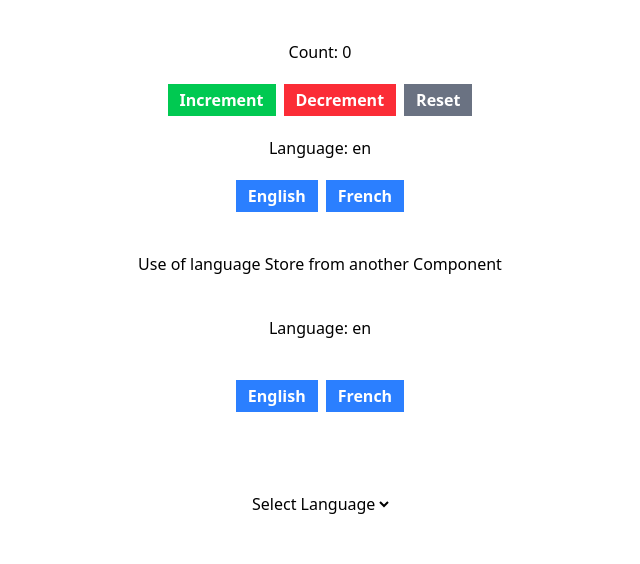
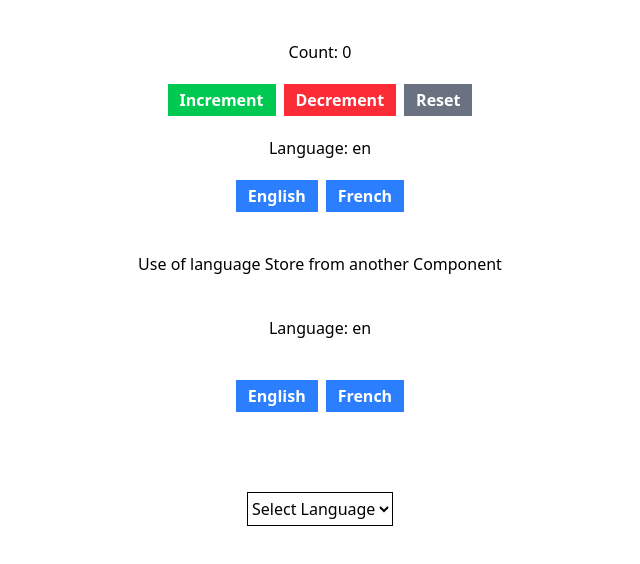
Before and after one commit to Fahad-Javed20/lec_33, a React app in the folder frontend/: page / in a window 1280 px wide. Shown: the top 564 px of the page, without its empty margins (320-960 px from the left). Built offline with nearby package versions, Linux system fonts and the light colour scheme; the HTML template or start-up script is replaced by a standard one.

Commit message:
make chnages

```diff
--- a/frontend/package.json
+++ b/frontend/package.json
@@ -10,6 +10,11 @@
     "preview": "vite preview"
   },
   "dependencies": {
+    "@emotion/react": "^11.14.0",
+    "@emotion/styled": "^11.14.1",
+    "@fontsource/roboto": "^5.2.9",
+    "@mui/icons-material": "^7.3.6",
+    "@mui/material": "^7.3.6",
     "@tailwindcss/vite": "^4.1.18",
     "react": "^19.2.0",
     "react-dom": "^19.2.0",
--- a/frontend/src/components/LanguageComponent.tsx
+++ b/frontend/src/components/LanguageComponent.tsx
@@ -27,7 +27,7 @@ const LanguageComponent = () => {
 
         <div className="mt-10">
 
-          <select onChange={(e) => setLanguage(e.target.value)}>
+          <select className="border py-1" onChange={(e) => setLanguage(e.target.value)}>
             <option value="">Select Language</option>
             <option value="en">English</option>
             <option value="fr">French</option>
```
Also changed, not shown: frontend/src/ui/Button.tsx (added), 1 other file (tests, documents, lock files or other folders).
